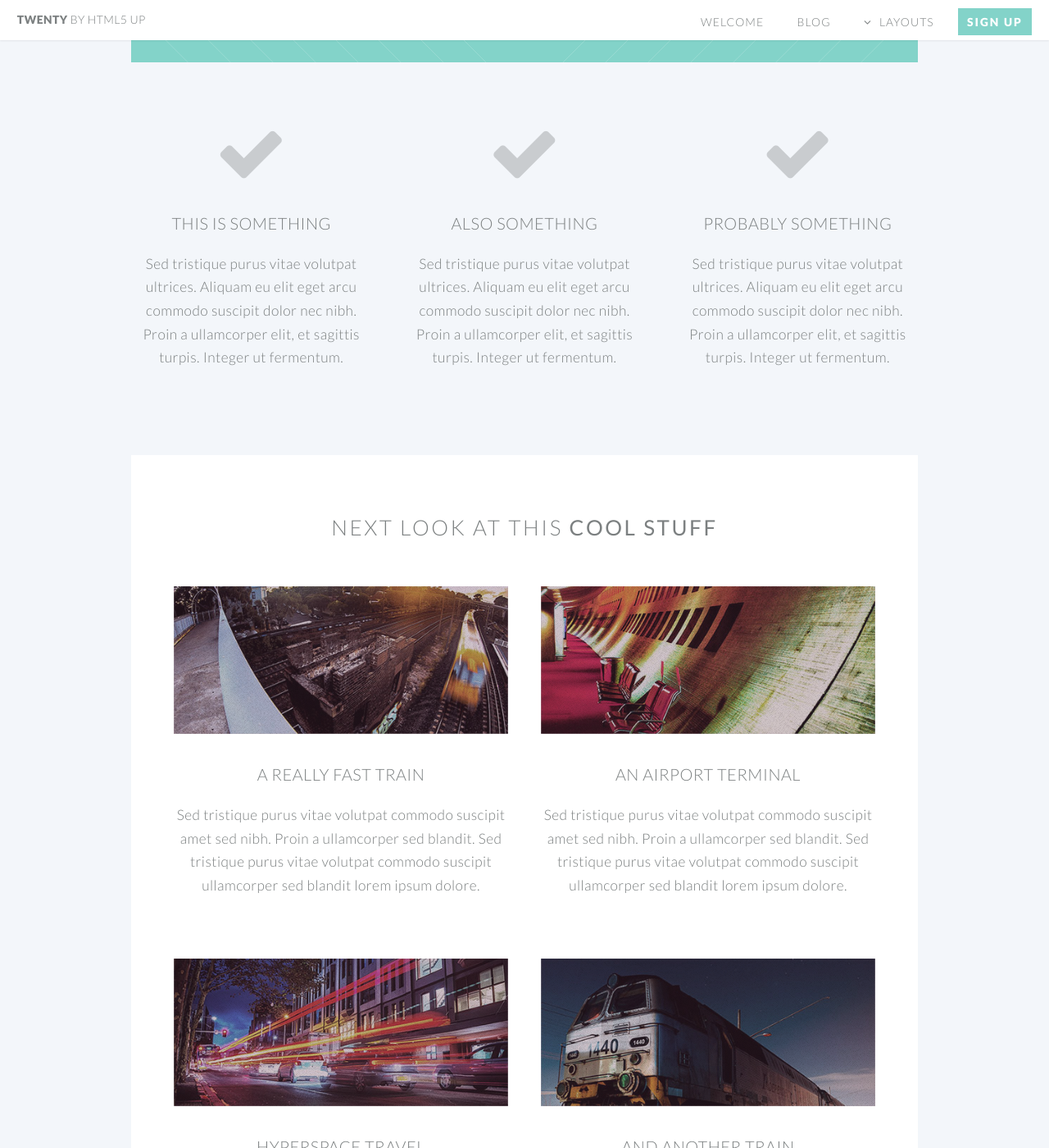
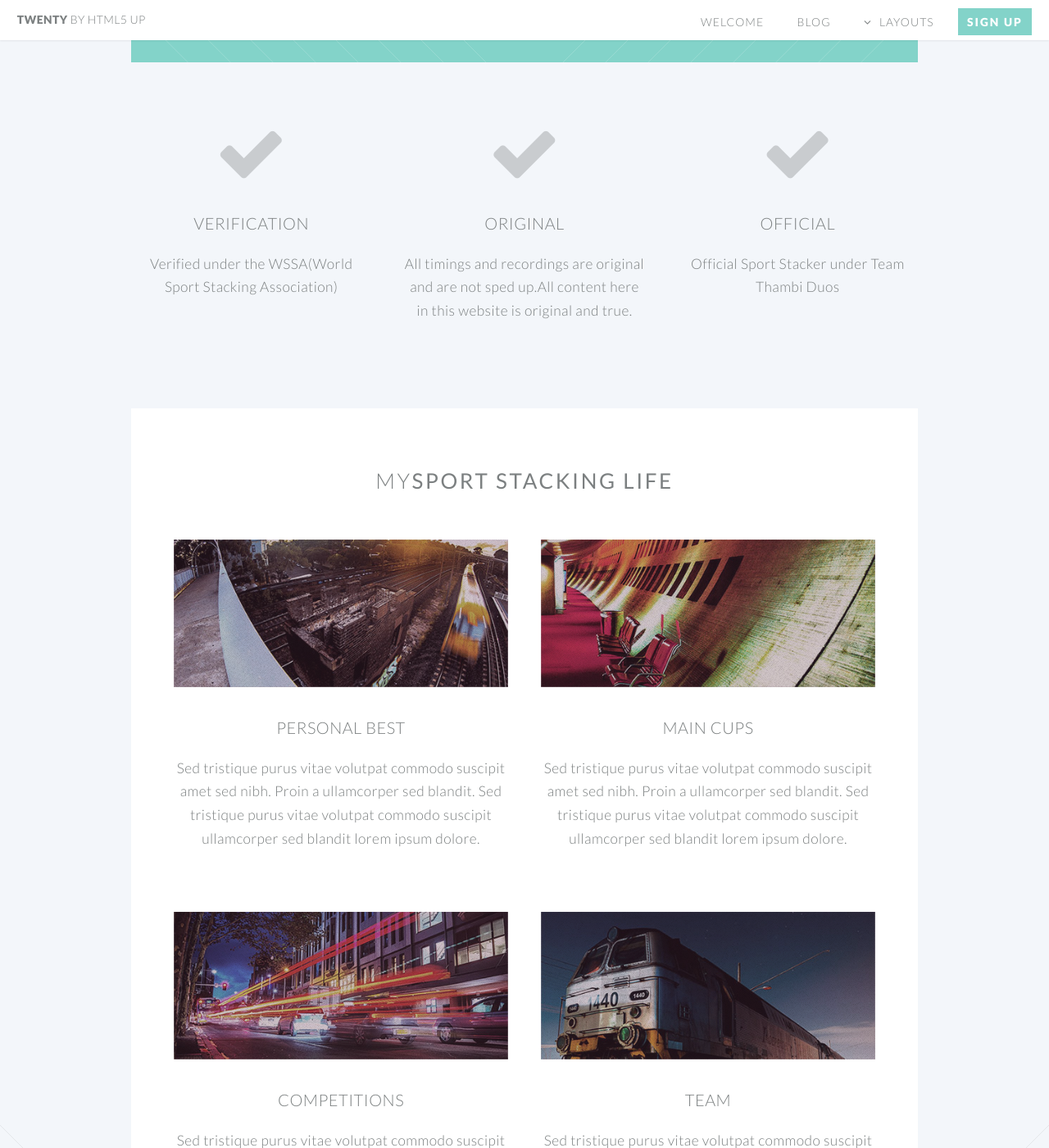
Before and after one commit to jwyazuardi/Twenty-Jekyll-Theme-master, a Jekyll site: the page built from index.html, in a window 1280 px wide and 1400 px high, scrolled down 1497 px. Shown: the whole window at 82% size. Built offline with Jekyll 4.4.1, drawn with Linux system fonts in a browser that asks for light colours; some of the changed text lies outside the part shown.

Commit message:
Update index.html

```diff
--- a/index.html
+++ b/index.html
@@ -11,7 +11,7 @@ layout: landing-page
 					Aiming for the best of test</h2>
 					<p>12 <strong>Cups</strong> and one person. The timer ticks at an incredible speed,
 					<br />
-					the cups can be seen moving at lightning speed,all cups down, hope and 3<strong>Digits</strong>, while the judge flash a card,
+					the cups can be seen moving at lightning speed,all cups down, hope and 3 <strong>Digits</strong>, while the judge flash a card,
 					<br />
 					Got a world record you will find pride.</p>
 				</header>
@@ -55,9 +55,9 @@ layout: landing-page
 								<section>
 									<span class="icon featured fa-check"></span>
 									<header>
-										<h3>This is Something</h3>
+										<h3>Verification</h3>
 									</header>
-									<p>Sed tristique purus vitae volutpat ultrices. Aliquam eu elit eget arcu commodo suscipit dolor nec nibh. Proin a ullamcorper elit, et sagittis turpis. Integer ut fermentum.</p>
+									<p>Verified under the WSSA(World Sport Stacking Association)<p>
 								</section>
 
 							</div>
@@ -66,9 +66,9 @@ layout: landing-page
 								<section>
 									<span class="icon featured fa-check"></span>
 									<header>
-										<h3>Also Something</h3>
+										<h3>Original</h3>
 									</header>
-									<p>Sed tristique purus vitae volutpat ultrices. Aliquam eu elit eget arcu commodo suscipit dolor nec nibh. Proin a ullamcorper elit, et sagittis turpis. Integer ut fermentum.</p>
+									<p>All timings and recordings are original and are not sped up.All content here in this website is original and true.<p>
 								</section>
 
 							</div>
@@ -77,9 +77,9 @@ layout: landing-page
 								<section>
 									<span class="icon featured fa-check"></span>
 									<header>
-										<h3>Probably Something</h3>
+										<h3>Official</h3>
 									</header>
-									<p>Sed tristique purus vitae volutpat ultrices. Aliquam eu elit eget arcu commodo suscipit dolor nec nibh. Proin a ullamcorper elit, et sagittis turpis. Integer ut fermentum.</p>
+									<p>Official Sport Stacker under Team Thambi Duos</p>
 								</section>
 
 							</div>
@@ -90,7 +90,7 @@ layout: landing-page
 					<section class="wrapper style3 container special">
 
 						<header class="major">
-							<h2>Next look at this <strong>cool stuff</strong></h2>
+							<h2>My<strong>Sport Stacking Life</strong></h2>
 						</header>
 
 						<div class="row">
@@ -99,7 +99,7 @@ layout: landing-page
 								<section>
 									<a href="#" class="image featured"><img src="images/pic01.jpg" alt="" /></a>
 									<header>
-										<h3>A Really Fast Train</h3>
+										<h3>Personal Best</h3>
 									</header>
 									<p>Sed tristique purus vitae volutpat commodo suscipit amet sed nibh. Proin a ullamcorper sed blandit. Sed tristique purus vitae volutpat commodo suscipit ullamcorper sed blandit lorem ipsum dolore.</p>
 								</section>
@@ -110,7 +110,7 @@ layout: landing-page
 								<section>
 									<a href="#" class="image featured"><img src="images/pic02.jpg" alt="" /></a>
 									<header>
-										<h3>An Airport Terminal</h3>
+										<h3>Main Cups</h3>
 									</header>
 									<p>Sed tristique purus vitae volutpat commodo suscipit amet sed nibh. Proin a ullamcorper sed blandit. Sed tristique purus vitae volutpat commodo suscipit ullamcorper sed blandit lorem ipsum dolore.</p>
 								</section>
@@ -123,7 +123,7 @@ layout: landing-page
 								<section>
 									<a href="#" class="image featured"><img src="images/pic03.jpg" alt="" /></a>
 									<header>
-										<h3>Hyperspace Travel</h3>
+										<h3>Competitions</h3>
 									</header>
 									<p>Sed tristique purus vitae volutpat commodo suscipit amet sed nibh. Proin a ullamcorper sed blandit. Sed tristique purus vitae volutpat commodo suscipit ullamcorper sed blandit lorem ipsum dolore.</p>
 								</section>
@@ -134,7 +134,7 @@ layout: landing-page
 								<section>
 									<a href="#" class="image featured"><img src="images/pic04.jpg" alt="" /></a>
 									<header>
-										<h3>And Another Train</h3>
+										<h3>Team</h3>
 									</header>
 									<p>Sed tristique purus vitae volutpat commodo suscipit amet sed nibh. Proin a ullamcorper sed blandit. Sed tristique purus vitae volutpat commodo suscipit ullamcorper sed blandit lorem ipsum dolore.</p>
 								</section>
@@ -156,13 +156,14 @@ layout: landing-page
 			<section id="cta">
 
 				<header>
-					<h2>Ready to do <strong>something</strong>?</h2>
-					<p>Proin a ullamcorper elit, et sagittis turpis integer ut fermentum.</p>
+					<h2>Help to promote <strong>sport stacking</strong> by donating yours cups.</h2>
+					<p>Less than 5% of the poor developed countries does not know sport stacking,
+					neither they have the money,therefore pledge to donate your cups to those unfortunate ones.</p>
 				</header>
 				<footer>
 					<ul class="buttons">
-						<li><a href="#" class="button special">Take My Money</a></li>
-						<li><a href="#" class="button">LOL Wut</a></li>
+						<li><a href="#" class="button special">Donate</a></li>
+						<li><a href="#" class="button">See more</a></li>
 					</ul>
 				</footer>
 
```
